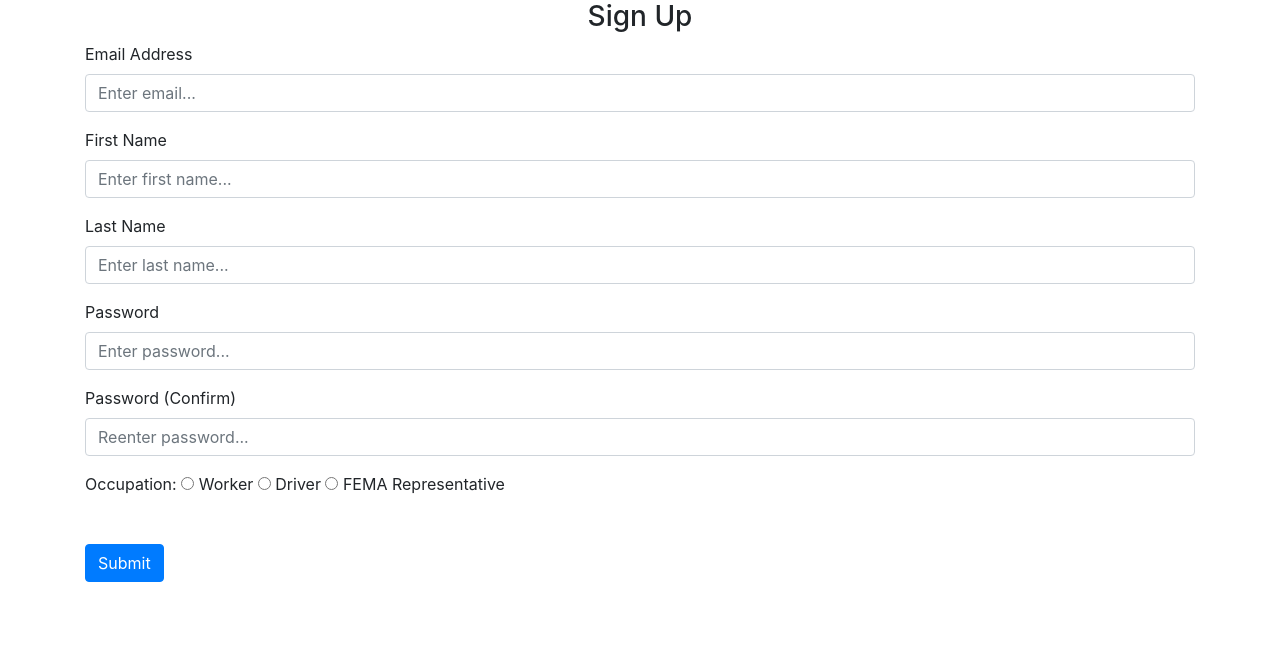
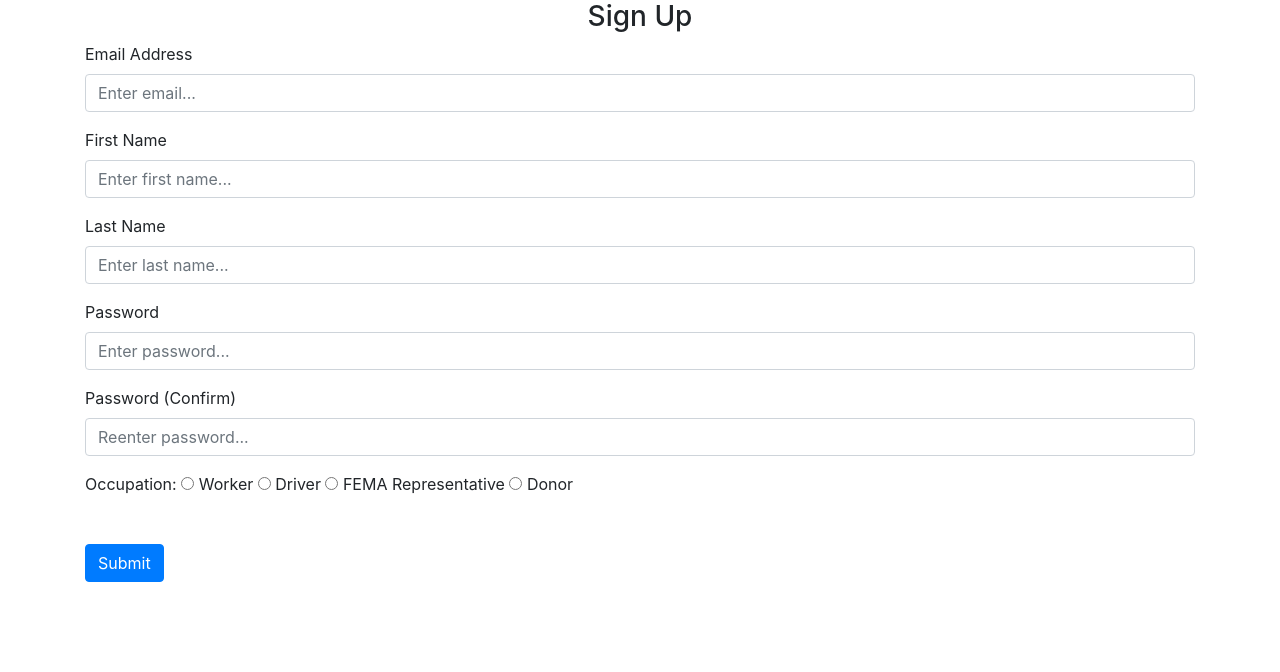
Before and after one commit to Natndez/FEMA-MOCK, a Flask app: page /sign-up in a window 1280 px wide. Shown: the part 56-728 px from the top of the page. Run offline with Flask 3, Linux system fonts and the light colour scheme; style sheets or scripts are compiled from the project's sources; some libraries are stand-ins or nearby versions.

Commit message:
Donor role now available and fixed sign-up bug

```diff
--- a/website/auth.py
+++ b/website/auth.py
@@ -66,7 +66,7 @@ def sign_up():
             new_user = User(email=email, first_name=first_name, last_name=last_name, password=generate_password_hash(password1, method='sha256'), role=occupation)
             db.session.add(new_user)
             db.session.commit()
-            login_user(user, remember=True)
+            # login_user(user, remember=False)
 
             # Flash message stating account creation was successful
             flash('Account created!', category='success')
--- a/website/templates/signup.html
+++ b/website/templates/signup.html
@@ -60,6 +60,7 @@
         <input type="radio" name="occupation" value="Worker" required> Worker
         <input type="radio" name="occupation" value="Driver" required> Driver
         <input type="radio" name="occupation" value="FEMA Representative" required> FEMA Representative
+        <input type="radio" name="occupation" value="Donor" required> Donor
     </div>
     <br/>
     <button type="submit" class="btn btn-primary">Submit</button>
```
